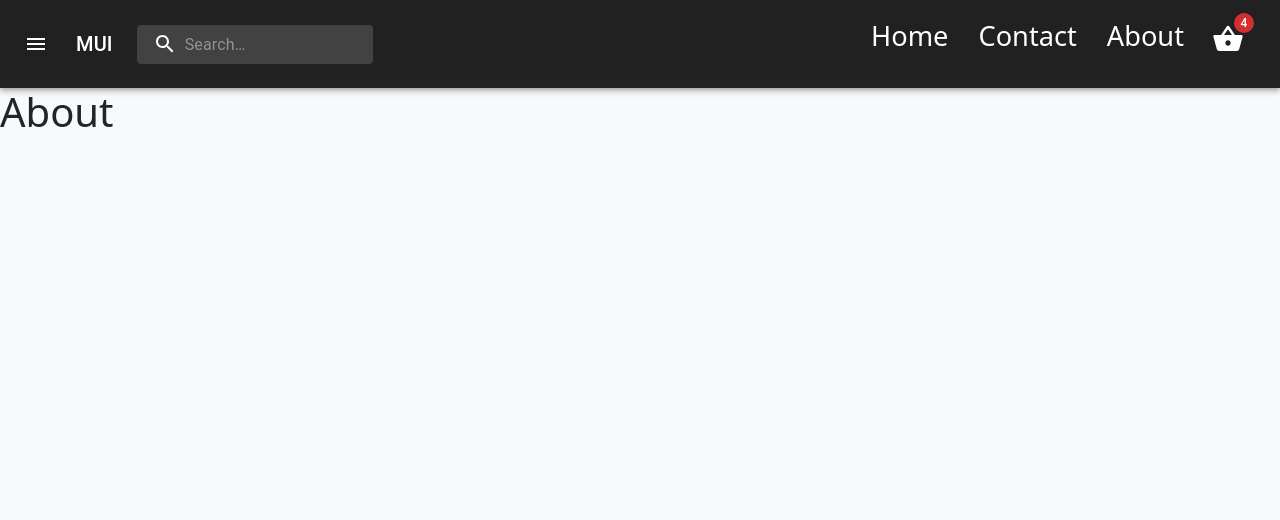
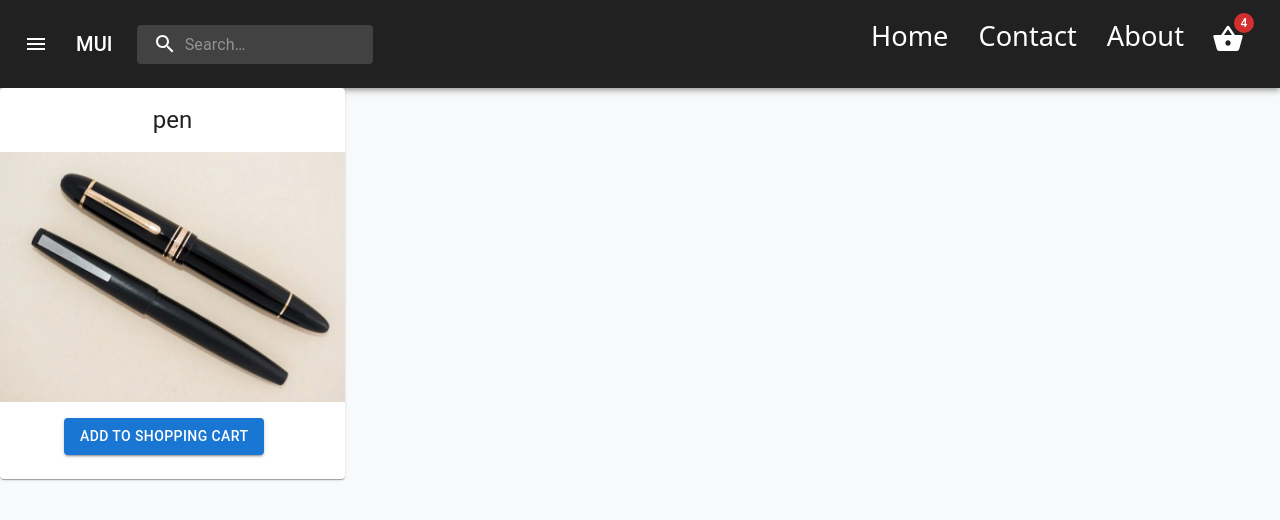
Before and after one commit to Muath01/react-e-commerce, a React (Create React App) app: page /about in a window 1280 px wide. Shown: the top 520 px of the page. Built offline with nearby package versions, Linux system fonts and the light colour scheme.

Commit message:
fixed the bug where isAdded was not changing

```diff
--- a/src/App.tsx
+++ b/src/App.tsx
@@ -7,6 +7,7 @@ import NavBar from './components/NavBar';
 import Home from './pages/Home';
 import ShoppingCart from './components/ShoppingCart';
 import { useSelector } from 'react-redux';
+import Product from './components/Product';
 
 
 console.log("hello");
@@ -22,7 +23,7 @@ const App:FC = () => {
 
     <Routes>
       <Route path="/home" element={<Home/>} />
-      <Route path="/about" element={<h1>About</h1>} />
+      <Route path="/about" element={<Product productName="pen"/>} />
       <Route path="/contact" element={<h1>Contact</h1>} />
     </Routes>
 
--- a/src/Redux/drawer.tsx
+++ b/src/Redux/drawer.tsx
@@ -1,8 +1,8 @@
-import { createSlice } from '@reduxjs/toolkit';
+import { PayloadAction, createSlice } from '@reduxjs/toolkit';
 
-type InitialState =  {
+type InitialState = {
     isOpen: Boolean,
-    shoppingCartItems: any[],
+    shoppingCartItems: string[],
 }
 
 const initialState: InitialState = {
@@ -11,16 +11,16 @@ const initialState: InitialState = {
 }
 
 export const drawer = createSlice({
-    name:"drawer",
+    name: "drawer",
     initialState,
-    reducers:{
+    reducers: {
         setDrawer: (state, action) => {
             state.isOpen = !state.isOpen;
         },
-        addToCart:(state, action) => {
+        addToCart: (state: InitialState, action: PayloadAction<string>) => {
             state.shoppingCartItems.push(action.payload)
         },
     }
 })
 
-export const {setDrawer, addToCart} = drawer.actions;
+export const { setDrawer, addToCart } = drawer.actions;
--- a/src/components/Product.tsx
+++ b/src/components/Product.tsx
@@ -1,4 +1,4 @@
-import { useState} from 'react'
+import { useEffect, useState} from 'react'
 import {Card, CardHeader, CardMedia, CardContent, Typography, Button} from "@mui/material"
 import { useDispatch, useSelector } from 'react-redux';
 import { addToCart } from '../Redux/drawer';
@@ -31,16 +31,15 @@ const  Product = ({productName} : ProductProp) => {
     const [isAdded, setIsAdded] = useState(false)
     const [productCount, setProductCount] = useState(1);
 
-    // const {isOpen} = useSelector((state:any) => state.drawer)
+
     const dispatch = useDispatch();
 
-    function addToShoppingCart(item: any){
 
-      // dispatch(addToCart(item))
-      setIsAdded(true)
-      console.log(isAdded) //prints false because the dispatch function is causing a re-render and so resetting the state
 
-    }
+    useEffect(() => {
+      console.log("change")
+
+    }, [isAdded])
 
 
     function adjustCount(e: any){
@@ -74,12 +73,14 @@ const  Product = ({productName} : ProductProp) => {
       />
 
 
-{/* sfdljksfdl;jsfdjlksdfjkfsjkdl */}
       {
         !isAdded?
         <CardContent>
         <Button onClick={e => {
-          addToShoppingCart(productName);
+          // console.log(isAdded)
+          dispatch(addToCart("hello"))
+          setIsAdded(true)
+          // addToShoppingCart(productName);
 
           }} sx={buttonStyle} variant='contained'>Add To Shopping Cart</Button>
       </CardContent>
--- a/src/index.tsx
+++ b/src/index.tsx
@@ -11,14 +11,13 @@ const root = ReactDOM.createRoot(
   document.getElementById('root') as HTMLElement
 );
 root.render(
-  <React.StrictMode>
+  //<React.StrictMode>
     <BrowserRouter>
     <Provider store={store}>
 
     <App />
     </Provider>
     </BrowserRouter>
-  </React.StrictMode>
 );
 
 // If you want to start measuring performance in your app, pass a function
--- a/src/pages/Home.tsx
+++ b/src/pages/Home.tsx
@@ -17,7 +17,7 @@ function Home() {
     <Grid container spacing={2} >
 
     {products.map(item => (
-        <Grid key={Math.random()} item md={3} >
+        <Grid key={item} item md={3} >
             <Product productName={item}/>
         </Grid>
     ))}
```
